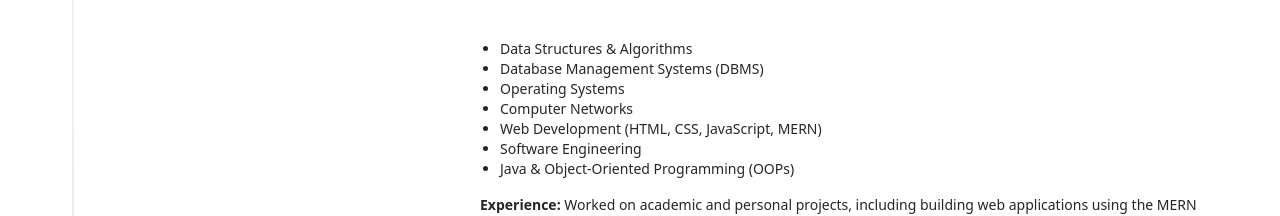
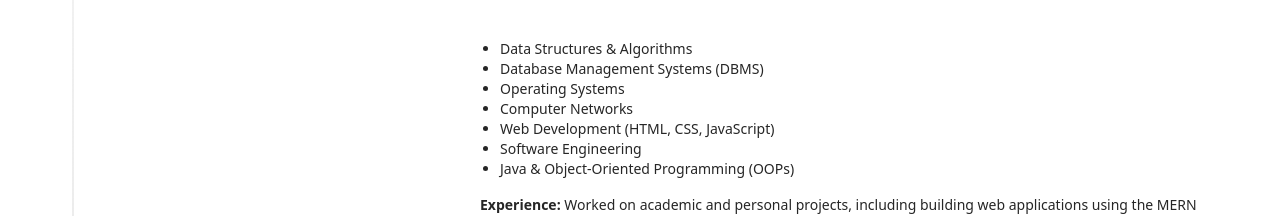
Before and after one commit to ansari-katib/Portfolio-netlify, a React (Vite) app: page / in a window 1280 px wide. Shown: the part 1863-2079 px from the top of the page. Built offline with nearby package versions, Linux system fonts and the light colour scheme.

Commit message:
change in text

```diff
--- a/src/Components/ScrollComp.jsx
+++ b/src/Components/ScrollComp.jsx
@@ -49,7 +49,7 @@ export function TimelineDemo() {
                         <li>Database Management Systems (DBMS)</li>
                         <li>Operating Systems</li>
                         <li>Computer Networks</li>
-                        <li>Web Development (HTML, CSS, JavaScript, MERN)</li>
+                        <li>Web Development (HTML, CSS, JavaScript)</li>
                         <li>Software Engineering</li>
                         <li>Java & Object-Oriented Programming (OOPs)</li>
                     </ul>
```
